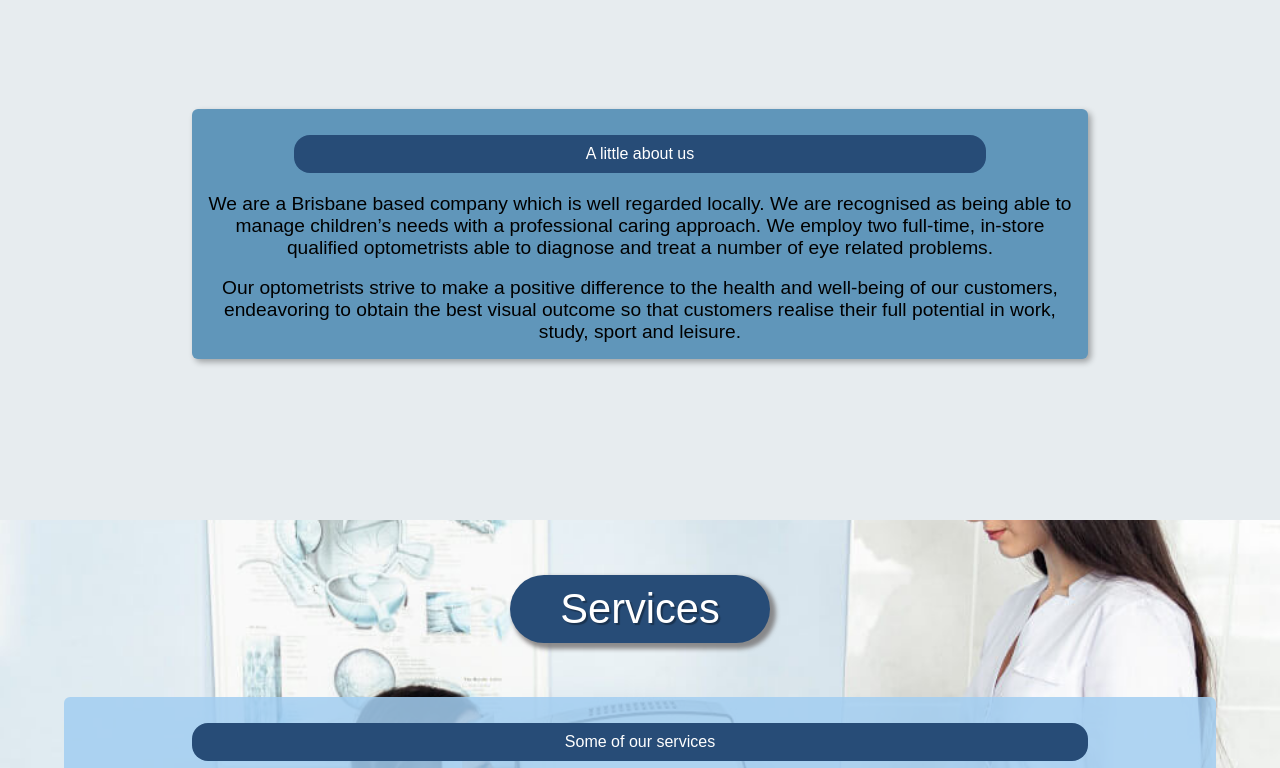
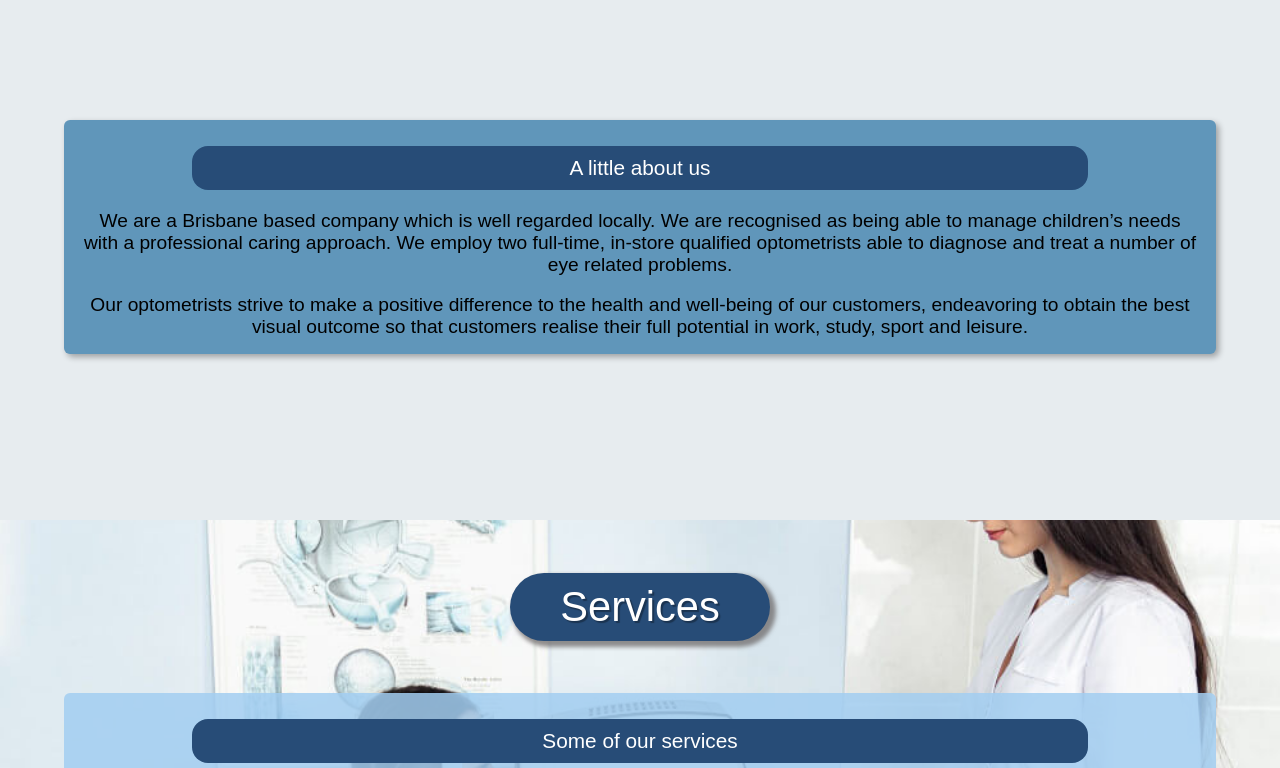
Before and after one commit to sirjamo1/AT2_Website_Howells_467957957, a plain HTML site: page index.html in a window 1280 px wide. Shown: the part 1080-1848 px from the top of the page. Drawn offline with Linux system fonts and the light colour scheme.

Commit message:
fixed about large screen width issue

```diff
--- a/css/style.css
+++ b/css/style.css
@@ -284,7 +284,6 @@ section:nth-child(2) article {
     -moz-box-shadow: 3px 3px 6px 0px rgba(0, 0, 0, 0.324);
 }
 section:nth-child(2) article p {
-    font-size: 1.3em;
     text-align: center;
 }
 /*👉Services👈*/
@@ -359,6 +358,9 @@ footer a {
     padding-top: 4px;
 }
 @media screen and (min-width: 500px) {
+    h2 {
+        font-size: 1.3em;
+    }
     section header > h1 {
         color: white;
         background-color: var(--blue-dark);
@@ -427,9 +429,9 @@ footer a {
         font-size: 3em;
     }
     /*👉About👈*/
-    section:nth-child(2) article {
+  /*👉  section:nth-child(2) article {
         width: 70%;
-    }
+    }👈*/
     section:nth-child(2) article p {
         font-size: 1.2em;
     }
```
